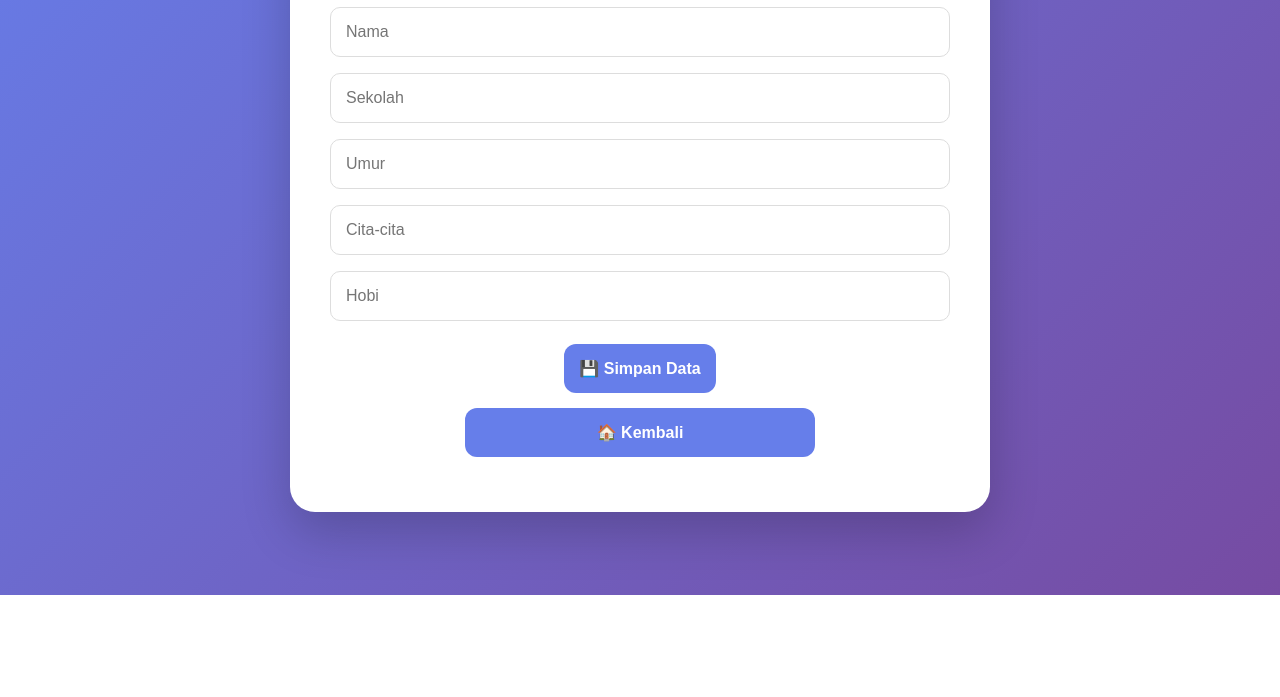
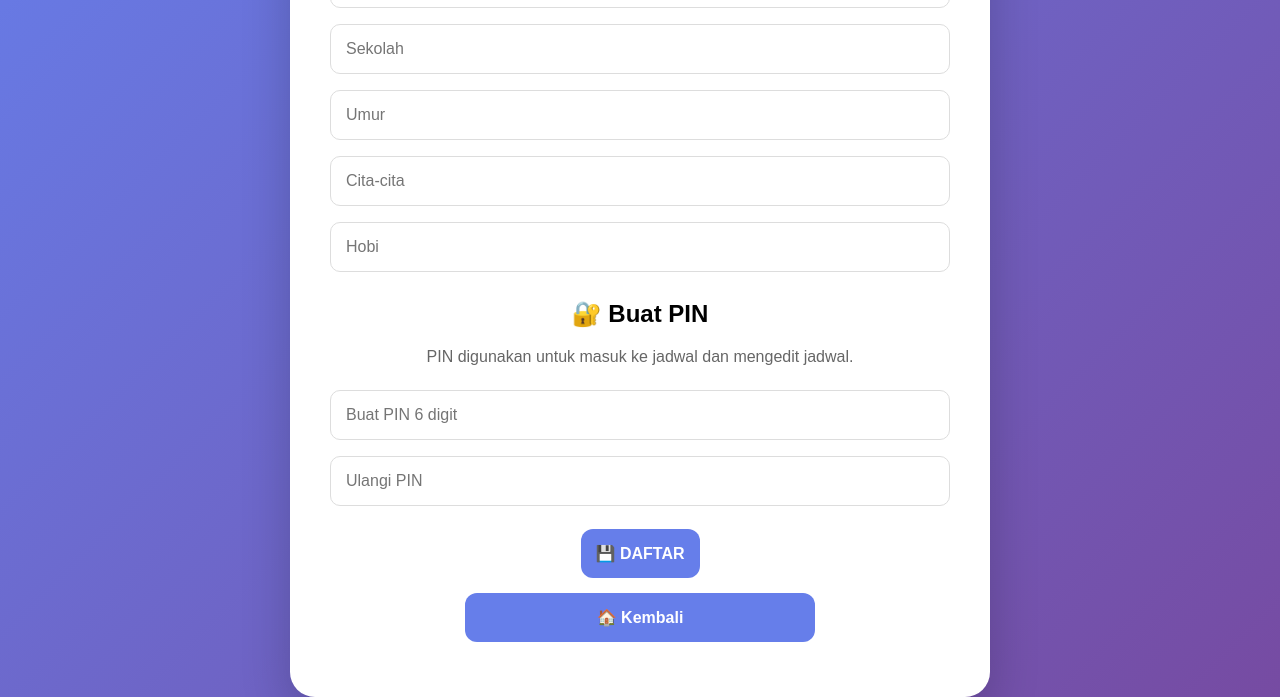
Before and after one commit to fizianasta-afk/website-data-diri, a plain HTML site: page register.html in a window 1280 px wide. Shown: the part 205-902 px from the top of the page. Before the commit the page ends 800 px from the top, so only its background shows below. Drawn offline with Linux system fonts and the light colour scheme.

Commit message:
Update register.html

```diff
--- a/register.html
+++ b/register.html
@@ -1,9 +1,12 @@
 <!DOCTYPE html>
 <html lang="id">
+
 <head>
     <meta charset="UTF-8">
     <meta name="viewport" content="width=device-width, initial-scale=1.0">
+
     <title>Register Data Diri</title>
+
     <link rel="stylesheet" href="style.css">
 </head>
 
@@ -13,42 +16,232 @@
 
     <h1>📝 Register Data Diri</h1>
 
-    <input id="nama" placeholder="Nama">
-    <input id="sekolah" placeholder="Sekolah">
-    <input id="umur" type="number" placeholder="Umur">
-    <input id="cita" placeholder="Cita-cita">
-    <input id="hobi" placeholder="Hobi">
+    <p>Isi data diri dan buat PIN pribadi.</p>
 
-    <button class="button" onclick="simpanData()">
-        💾 Simpan Data
+    <!-- NAMA -->
+
+    <input
+        id="nama"
+        type="text"
+        placeholder="Nama"
+    >
+
+    <!-- SEKOLAH -->
+
+    <input
+        id="sekolah"
+        type="text"
+        placeholder="Sekolah"
+    >
+
+    <!-- UMUR -->
+
+    <input
+        id="umur"
+        type="number"
+        placeholder="Umur"
+    >
+
+    <!-- CITA-CITA -->
+
+    <input
+        id="cita"
+        type="text"
+        placeholder="Cita-cita"
+    >
+
+    <!-- HOBI -->
+
+    <input
+        id="hobi"
+        type="text"
+        placeholder="Hobi"
+    >
+
+    <br>
+
+    <h2>🔐 Buat PIN</h2>
+
+    <p>
+        PIN digunakan untuk masuk ke jadwal
+        dan mengedit jadwal.
+    </p>
+
+    <!-- PIN -->
+
+    <input
+        id="pin"
+        type="password"
+        inputmode="numeric"
+        maxlength="6"
+        placeholder="Buat PIN 6 digit"
+    >
+
+    <!-- KONFIRMASI PIN -->
+
+    <input
+        id="konfirmasiPin"
+        type="password"
+        inputmode="numeric"
+        maxlength="6"
+        placeholder="Ulangi PIN"
+    >
+
+    <!-- TOMBOL -->
+
+    <button
+        class="button"
+        onclick="simpanData()"
+    >
+        💾 DAFTAR
     </button>
 
-    <a href="index.html" class="button">
+    <a
+        href="index.html"
+        class="button"
+    >
         🏠 Kembali
     </a>
 
 </div>
 
+
 <script>
 
 function simpanData() {
 
+    // Mengambil data
+
+    const nama =
+        document.getElementById("nama").value.trim();
+
+    const sekolah =
+        document.getElementById("sekolah").value.trim();
+
+    const umur =
+        document.getElementById("umur").value.trim();
+
+    const cita =
+        document.getElementById("cita").value.trim();
+
+    const hobi =
+        document.getElementById("hobi").value.trim();
+
+    const pin =
+        document.getElementById("pin").value.trim();
+
+    const konfirmasiPin =
+        document.getElementById("konfirmasiPin").value.trim();
+
+
+    // Memeriksa data diri
+
+    if (
+        nama === "" ||
+        sekolah === "" ||
+        umur === "" ||
+        cita === "" ||
+        hobi === ""
+    ) {
+
+        alert("⚠️ Semua data diri harus diisi!");
+
+        return;
+    }
+
+
+    // Memeriksa PIN
+
+    if (pin === "") {
+
+        alert("⚠️ Silakan buat PIN terlebih dahulu!");
+
+        return;
+    }
+
+
+    // PIN harus 6 digit
+
+    if (!/^[0-9]{6}$/.test(pin)) {
+
+        alert("⚠️ PIN harus terdiri dari 6 angka!");
+
+        return;
+    }
+
+
+    // Memeriksa konfirmasi PIN
+
+    if (pin !== konfirmasiPin) {
+
+        alert("❌ PIN dan konfirmasi PIN tidak sama!");
+
+        return;
+    }
+
+
+    // Membuat data pengguna
+
     const data = {
-        nama: document.getElementById("nama").value,
-        sekolah: document.getElementById("sekolah").value,
-        umur: document.getElementById("umur").value,
-        cita: document.getElementById("cita").value,
-        hobi: document.getElementById("hobi").value
+
+        nama: nama,
+
+        sekolah: sekolah,
+
+        umur: umur,
+
+        cita: cita,
+
+        hobi: hobi,
+
+        pin: pin
+
     };
 
-    localStorage.setItem("dataDiri", JSON.stringify(data));
 
-    alert("Data berhasil disimpan!");
+    // Menyimpan data
+
+    localStorage.setItem(
+        "dataDiri",
+        JSON.stringify(data)
+    );
+
+
+    // Membuat jadwal kosong
+
+    const jadwalKosong = {
+
+        Senin: [],
+
+        Selasa: [],
+
+        Rabu: [],
+
+        Kamis: [],
+
+        Jumat: [],
+
+        Sabtu: []
+
+    };
+
+
+    localStorage.setItem(
+        "jadwalSekolah",
+        JSON.stringify(jadwalKosong)
+    );
+
+
+    alert("✅ Pendaftaran berhasil!");
+
+    // Masuk ke profil
 
     window.location.href = "profil.html";
+
 }
 
 </script>
 
 </body>
+
 </html>
```
